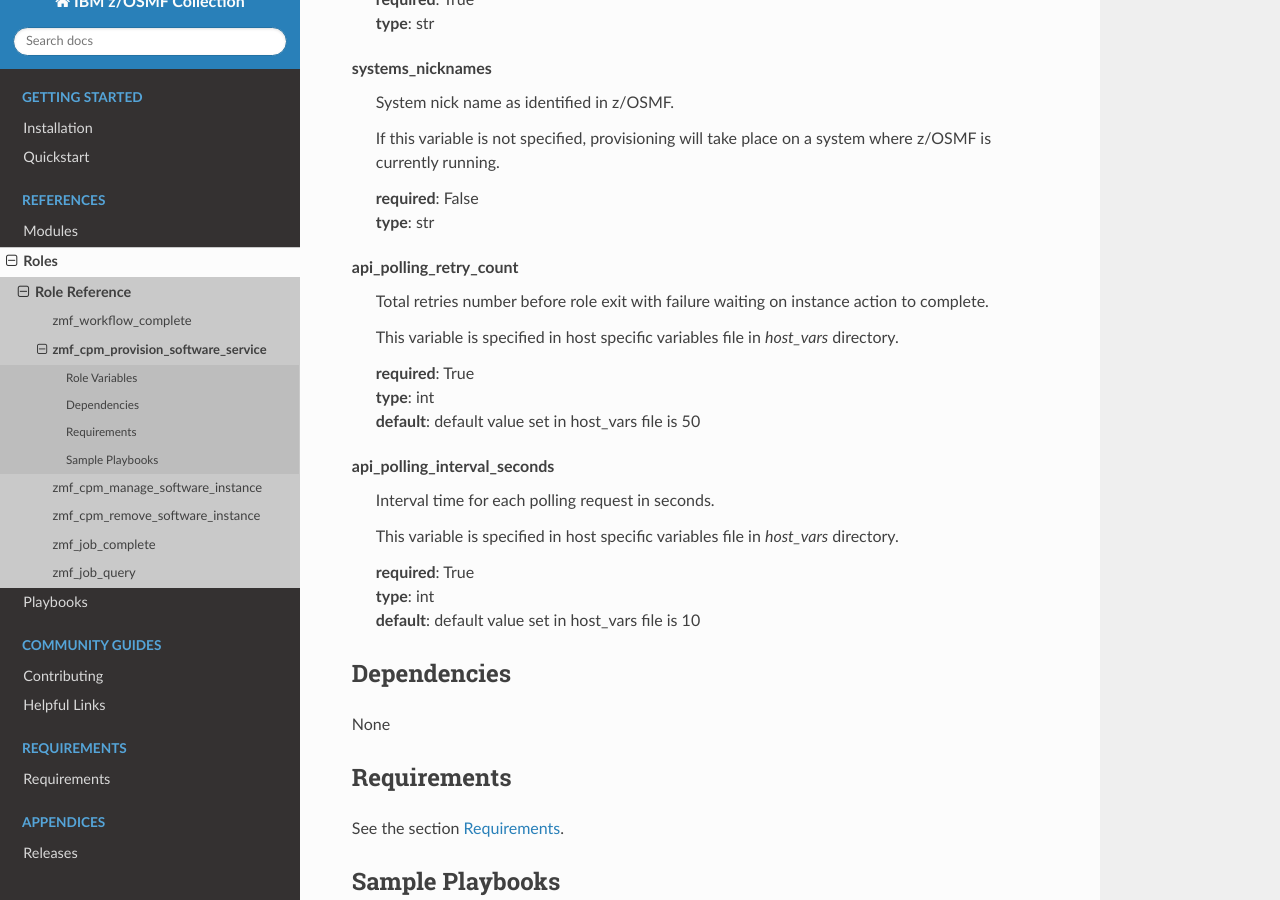
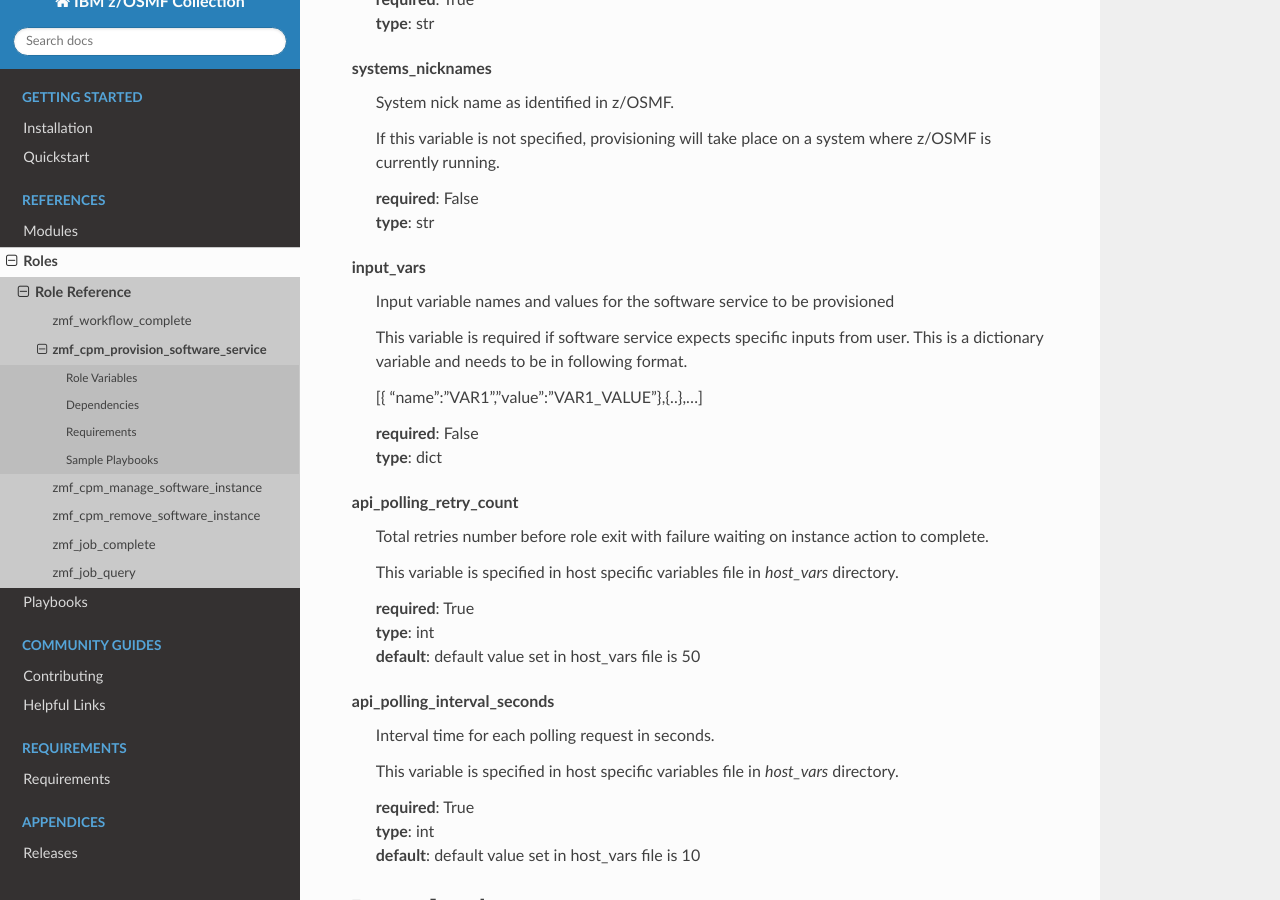
Before and after one commit to IBM/ibm_zos_zosmf, a Sphinx documentation site: the page built from docs/source/roles/README_zmf_cpm_provision_software_service.rst, in a window 1280 px wide and 900 px high, scrolled down 1672 px. Built offline with Sphinx 7.4.7 and the Read the Docs theme 2.0.0, drawn with Linux system fonts in a browser that asks for light colours.

Commit message:
Update README_zmf_cpm_provision_software_service.rst
Update documentation for new input variable support

```diff
--- a/docs/source/roles/README_zmf_cpm_provision_software_service.rst
+++ b/docs/source/roles/README_zmf_cpm_provision_software_service.rst
@@ -77,6 +77,16 @@ systems_nicknames
   | **required**: False
   | **type**: str
 
+input_vars
+  Input variable names and values for the software service to be provisioned
+
+  This variable is required if software service expects specific inputs from user. This is a dictionary variable and needs to be in following format.
+
+  [{ "name":"VAR1","value":"VAR1_VALUE"},{..},...]
+
+  | **required**: False
+  | **type**: dict
+
 api_polling_retry_count
   Total retries number before role exit with failure waiting on instance action to complete.
 
```
